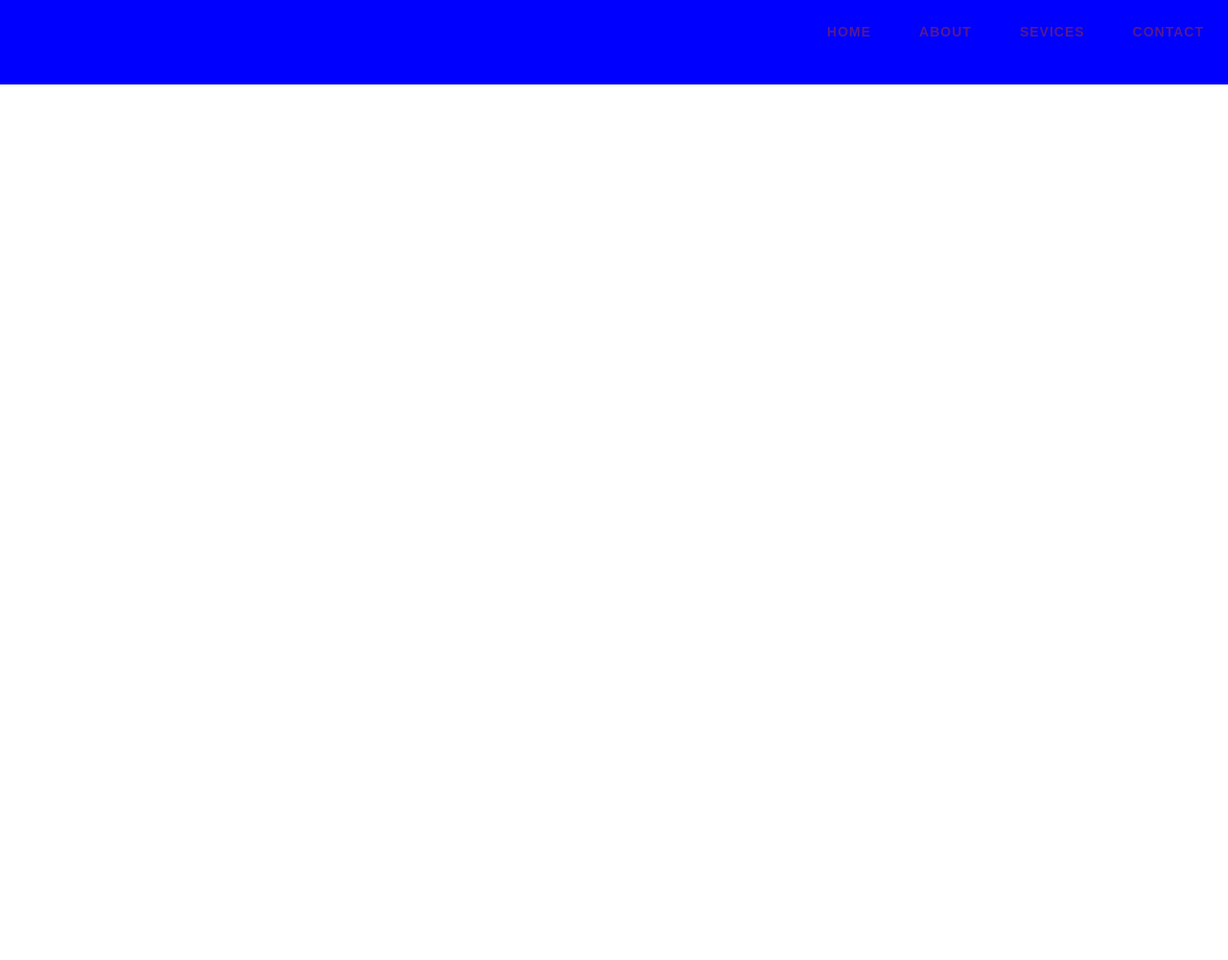
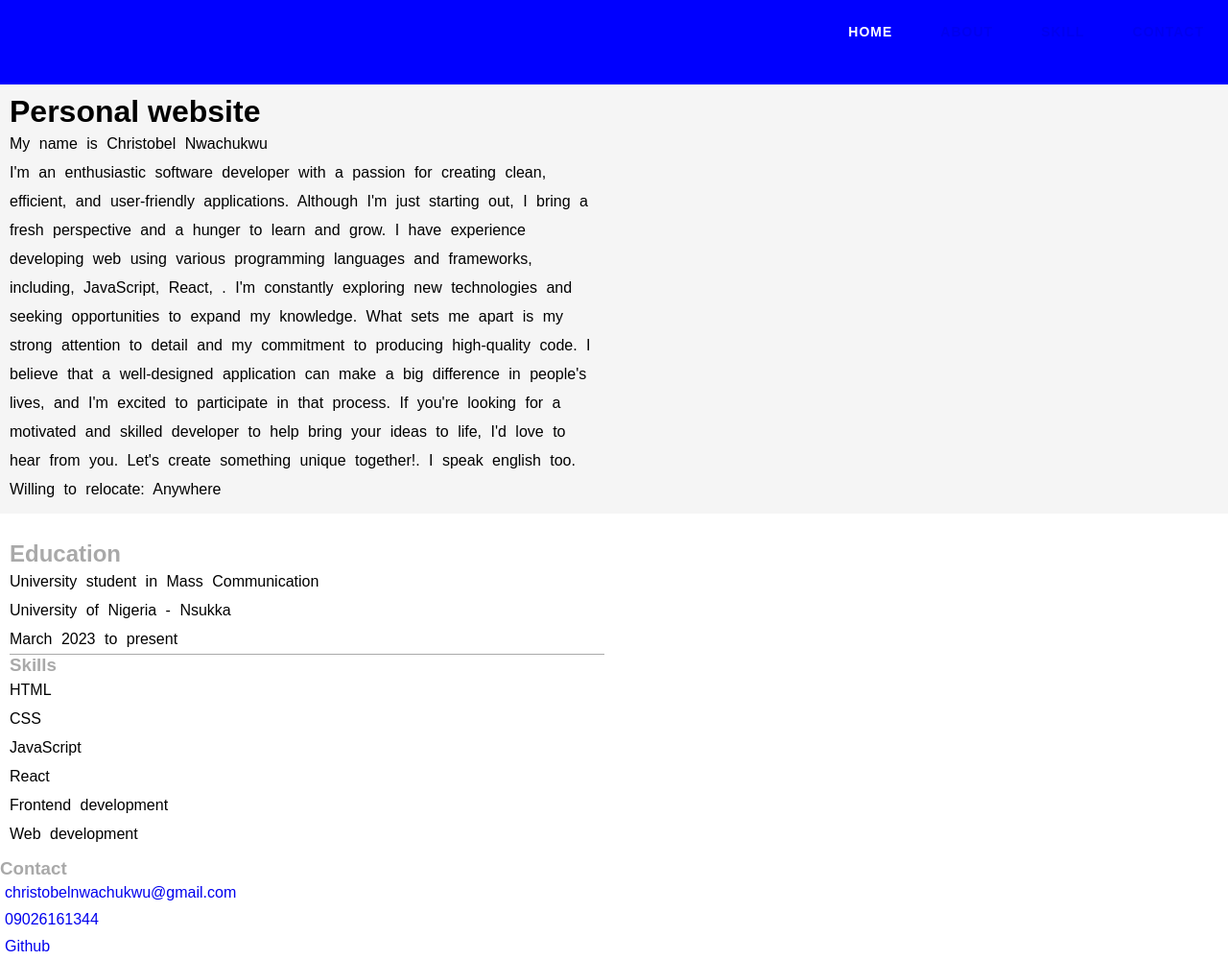
Before and after one commit to coderchris1234/personal-website, a plain HTML site: page personal website/index.html in a window 1280 px wide. Shown: the whole page at 96% size. Before the commit the page ends 800 px from the top, so only its background shows below. Drawn offline with Linux system fonts and the light colour scheme.

Commit message:
updated the html and css page

```diff
--- a/personal website/index.html
+++ b/personal website/index.html
@@ -11,12 +11,58 @@
 <body>
     <nav>
         <ul>
-            <li><a href="" class="active">home</a></li>
-            <li><a href="">about</a></li>
-            <li><a href="">sevices</a></li>
-            <li><a href="">contact</a></li>
+            <li><a href="" class="active" id="home">home</a></li>
+            <li><a href="#about">about</a></li>
+            <li><a href="#skill">skill</a></li>
+            <li><a href="#contact">contact</a></li>
         </ul>
     </nav>
-    <div class="image"></div>
+<div id="about" >
+  <div class="content">
+    <h1>Personal website</h1>
+    <p>My name is <span id="name">Christobel Nwachukwu</span></p>
+<p>
+I'm an enthusiastic software developer with a passion for creating clean, efficient, and
+user-friendly applications. Although I'm just starting out, I bring a fresh perspective and a hunger to
+learn and grow.
+I have experience developing web using various programming languages and frameworks, including,
+JavaScript, React, . I'm constantly exploring new technologies and seeking opportunities to expand my
+knowledge.
+What sets me apart is my strong attention to detail and my commitment to producing high-quality
+code. I believe that a well-designed application can make a big difference in people's lives, and I'm
+excited to participate in that process.
+If you're looking for a motivated and skilled developer to help bring your ideas to life, I'd love to hear
+from you. Let's create something unique together!. I speak english too.
+Willing to relocate: Anywhere
+</p>
+  </div>
+</div>
+<div class="img">
+  <img src="" alt="">
+</div>
+
+<div id="skill">
+  <div class="second content">
+    <h2 class="education">Education</h2>
+    <p class="school">University student in Mass Communication</p>
+    <p class="school">University of Nigeria - Nsukka</p>
+    <p class="school-date">March 2023 to present</p>
+
+    <h3 class="education">Skills</h3>
+    <p class="school">HTML</p>
+    <p class="school">CSS</p>
+    <p class="school">JavaScript</p>
+    <p class="school">React</p>
+    <p class="school">Frontend development</p>
+    <p class="school">Web development</p>
+</div>
+<footer>
+  <div id="contact" class="footer">
+    <h3 class="education">Contact</h3>
+    <li><a href="mailto:christobelnwachukwu@gmail.com">christobelnwachukwu@gmail.com</a></li>
+    <li><a href="tel:+2349026161344">09026161344</a></li>
+    <li><a href="http://www.github.com/coderchris1234">Github</a></li>
+  </div>
+</footer>
 </body>
 </html>
--- a/personal website/style.css
+++ b/personal website/style.css
@@ -50,6 +50,41 @@ nav ul li a {
     display: block;
 }
 
+.active{
+    color: white;
+}
+
 nav ul li a:hover {
-    color: #c0d96f;
+    color: white;
 }
+
+#about{
+    background-color: whitesmoke;
+}
+
+.content{
+    padding: 10px;
+    width: 50%;
+}
+
+.content p{
+    word-spacing: 5px;
+    line-height: 30px;
+}
+
+.education{
+    color: darkgray;
+}
+
+.school-date{
+    border-bottom: 1px solid darkgray;
+}
+
+.footer li {
+    list-style: none;
+    padding: 5px;
+}
+
+.footer li a{
+    text-decoration: none;
+}
```
